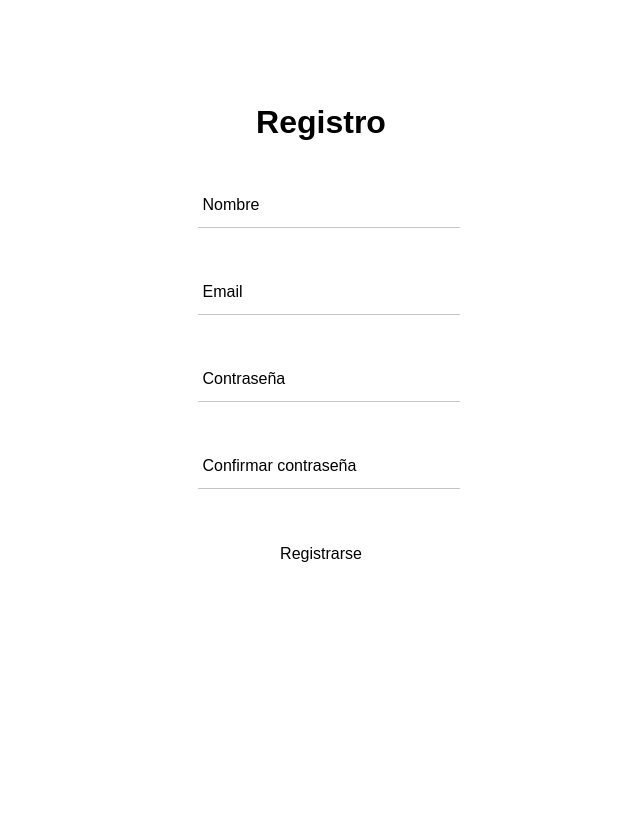
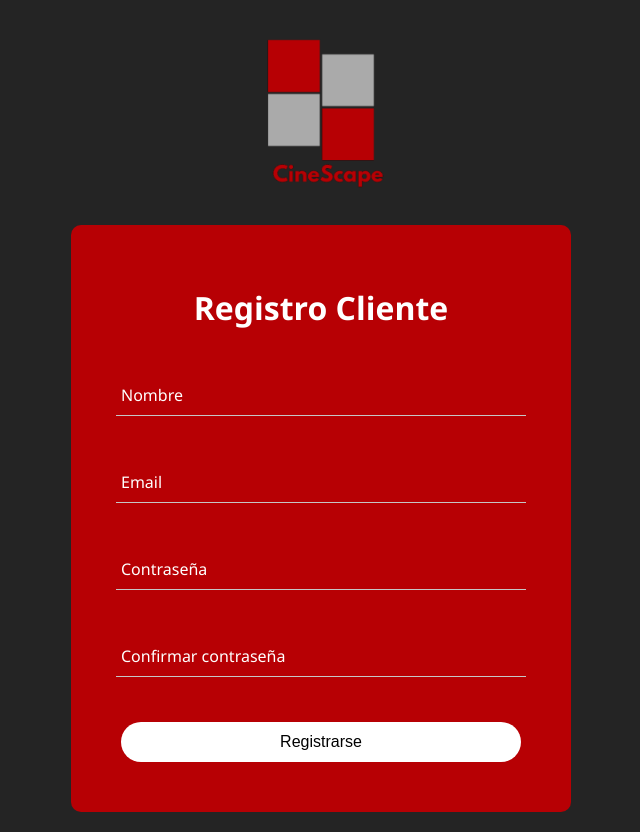
Before and after one commit to AndresClavijoAlvarez/cineScape, a plain HTML site: page registro_cliente.html in a window 1280 px wide. Shown: the whole page, without its empty margins (319-959 px from the left). Before the commit the page ends 800 px from the top, so only its background shows below. Drawn offline with Linux system fonts and the light colour scheme.

Commit message:
Organizacion Sitio Web

```diff
--- a/Registro/registro.html
+++ b/registro_cliente.html
@@ -1,16 +1,20 @@
 <!DOCTYPE html>
-<html lang="en">
+<html lang="es">
 <head>
     <meta charset="UTF-8">
     <meta http-equiv="X-UA-Compatible" content="IE=edge">
     <meta name="viewport" content="width=device-width, initial-scale=1.0">
-    <title>Registro Nombre</title>
-    <link rel="stylesheet" href="estiloregistro.css">
+    <title>cineScape - Registro Cliente</title>
+    <link rel="stylesheet" href="resources/css/registro_cliente.css">
+    <link rel="stylesheet" href="resources/css/main.css">
 </head>
 <body>
+    <div class="registro_cliente" align="center">
+        <img class="registro_cliente" src="resources/img/logotipo_letra_roja.png" width="200px" height="200px" alt="cineScape">
+    </div>
     <form action="" method="POST" id="form">
         <div class="form">
-            <h1>Registro</h1>
+            <h1>Registro Cliente</h1>
             <div class="grupo">
                 <input type="text" name="" id="name" required><span class="barra"></span>
                 <label for="">Nombre</label>
--- a/Registro/estiloregistro.css
+++ b/resources/css/registro_cliente.css
@@ -1,3 +1,4 @@
+/*
 body{
     font-family: 'arial';
     height: 650px;
@@ -6,23 +7,26 @@ body{
     align-items: center;
 
 }
+*/
 
-h1{
+h1 {
     text-align: center;
     font-weight: 700;
 }
 
-form{
-    background: white;
+form {
+    width:500px;
+    margin: 0 auto;
+    background: #b70004;
     padding: 40px 0;
     box-shadow: 0 0 6px 0 rgba(255, 255, 255, 0,8);
     border-radius: 10px;
 
 }
 
-.form{
+.form {
     width:  100%;
-    margin: auto;
+
 }
 
 form .grupo{
@@ -47,7 +51,7 @@ input:focus{
 }
 
 label{
-    color:  black;
+    color: #FFFFFF;
     font-size: 16px;
     position: absolute;
     bottom: 0;
@@ -62,7 +66,7 @@ input:focus~label,
 input:valid~label{
     top: -14px;
     font-size: 12px;
-    color: black;
+    color: #FFFFFF;
 }
 
 .barra{
@@ -94,4 +98,5 @@ button{
     height: 40px;
     font-size: 16px;
     cursor: pointer;
+    border-radius: 20px;
 }
```
Also changed, not shown: cliente_login.html (deleted, +0 -38 lines), login_cliente.html (+1 -1 lines).
